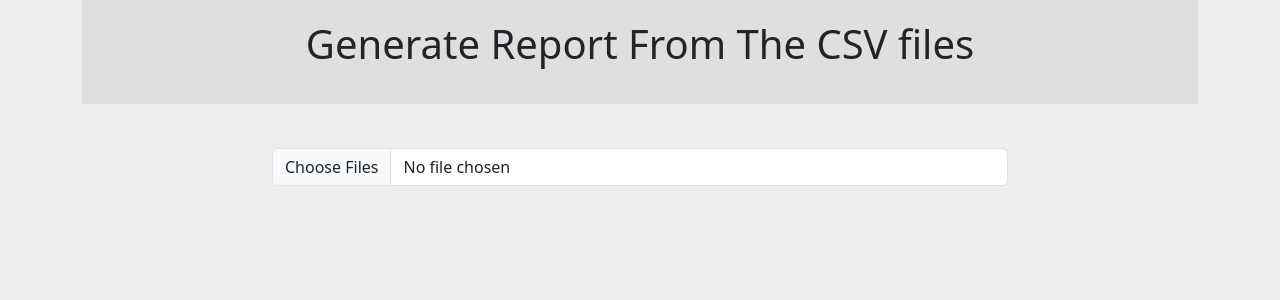
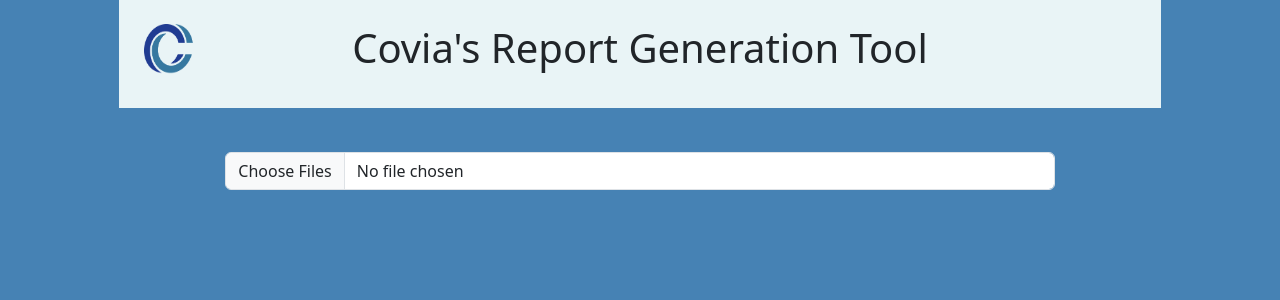
Before and after one commit to RayGone/ReportGenTool, a PHP site: page / in a window 1280 px wide. Shown: the top 300 px of the page. Run offline with PHP 8.4, Linux system fonts and the light colour scheme; some libraries are stand-ins or nearby versions.

Commit message:
changed UI color theme, moved CSS to separate file, favicon added

```diff
--- /dev/null
+++ b/custom.css
@@ -0,0 +1,74 @@
+body {
+    background-color: steelblue;
+}
+
+.jumbotron {
+    padding: 0 25px;
+    background-color: rgb(233,244,246);
+}
+
+.row {
+    padding-bottom: 20px;
+}
+
+.modal {
+    position: fixed;
+    height: 100vh;
+    width: 100vw;
+    background-color: #333333aa;
+    display: block;
+}
+
+.td {
+    text-shadow: 0 0 5px #fff;
+}
+
+.close-modal {
+    padding: 10px;
+    margin-right: 30px;
+    float: right;
+    font-size: 2em;
+    color: red;
+    cursor: pointer;
+    text-shadow: 2px 2px 2px #fff, -1px -1px 2px #888;
+}
+
+.sp2 {
+    animation-delay: 200ms;
+}
+
+.sp3 {
+    animation-delay: 400ms;
+}
+
+.wrap {
+    box-shadow: 1px 1px 2px #333, -1px -1px 2px #ccc;
+    padding: 0px 10px;
+    background-color: #fff;
+    margin-bottom: 10px;
+    border-radius: 25px;
+}
+
+input[name=filter] {
+    margin-top: 5px;
+}
+
+.machine {
+    box-shadow: 0 0 1rem 0 rgba(0, 0, 0, .2);
+    border-radius: 5px;
+    background-color: rgba(255, 255, 255, .15);
+    padding: 20px;
+    backdrop-filter: blur(5px);
+}
+
+.table-responsive {
+    box-shadow: 0 0 1rem 0 rgba(255, 255, 255, .2);
+    border-radius: 5px;
+    background-color: rgba(17, 104, 159, .9);
+    padding: 10px;
+    backdrop-filter: blur(5px);
+}
+
+tr, td, th {
+    color: whitesmoke;
+}
--- a/index.php
+++ b/index.php
@@ -3,63 +3,26 @@
 
 <head>
     <meta name="viewport" content="width=device-width, initial-scale=1">
+    <title>Tool</title>
+    <link rel='icon' type='image/png' href='c_logo.png'>
     <link rel="stylesheet" href="/bootstrap4/css/bootstrap.min.css">
     <link rel="stylesheet" href="/bootstrap5/css/bootstrap.min.css">
-    <style>
-        body {
-            background-color: #eee;
-        }
-
-        .jumbotron {
-            padding: 20px;
-            background-color: #dfdfdf;
-        }
-
-        .row {
-            padding-bottom: 20px;
-        }
-
-        .modal {
-            position: fixed;
-            height: 100vh;
-            width: 100vw;
-            background-color: #333333aa;
-            display: block;
-        }
-
-        .td{
-            text-shadow: 0 0 5px #fff;
-        }
-
-        .table-responsive{
-            background-color: #eeeeee88;
-            box-shadow: 2px 2px 5px #333, -2px -2px 5px #ccc;
-            padding: 5px;
-        }
-
-        .close-modal{
-            padding:10px;
-            margin-right: 30px;
-            float:right;font-size:2em;color:red;cursor:pointer;
-            text-shadow: 2px 2px 2px #fff, -1px -1px 2px #888;
-        }
-
-        .sp2{
-            animation-delay: 150ms;
-        }
-
-        .sp3{
-            animation-delay: 300ms;
-        }
-    </style>
+    <link rel='stylesheet' href='custom.css'>
 </head>
 
 <body>
-    <div class='container container-fluid'>
+    <div class='container-fluid'>
         <div class='row'>
-            <div class='col-md-12'>
+            <div class='col-md-10 offset-md-1'>
                 <div class='jumbotron'>
-                    <p class='title text-center display-6'>Generate Report From The CSV files</p>
+                    <br>
+                    <div class="row">
+                        <div class='col-md-2'><img src='c_logo.png' style='height:50px;width:50px;'></div>
+                        <div class='col-md-8'>
+                            <p class='title text-center display-6'>Covia's Report Generation Tool</p>
+                        </div>
+                    </div>
+
                 </div>
             </div>
         </div>
@@ -79,11 +42,21 @@
             <div class='col-md-8 offset-2 d-none machine'>
                 <div class='row'>
                     <div class='display-6'>Generate Report</div>
-                    <div class='col-sm-4'><label for='from'>From: </label>&nbsp;&nbsp;&nbsp;&nbsp;<input class='form-control' type='date' name='from' date></div>
-                    <div class='offset-4 col-sm-4'><label for='from'>To: </label>&nbsp;&nbsp;&nbsp;&nbsp;<input class='form-control' type='date' name='to' date></div>
+                    <div class='col-sm-3'><label for='from'>From: </label>&nbsp;&nbsp;&nbsp;&nbsp;<input class='form-control' type='date' name='from' date></div>
+                    <div class='offset-1 col-sm-3'><label for='from'>To: </label>&nbsp;&nbsp;&nbsp;&nbsp;<input class='form-control' type='date' name='to' date></div>
                 </div><br>
-                <label for='filter'>Take average of: <span id='agg-val'>5</span>min</label>
-                <input name='filter' type='range' min=1 max=120 style='width:100%;height:2em' oninput="document.getElementById('agg-val').innerHTML = this.value" value=5>
+                <label for='filter'>Take average of: <span id='agg-val'>5min</span></label>
+                <div class="wrap">
+                    <input name='filter' type='range' min=1 max=7200 style='width:100%;height:2em' oninput="updateDateRangeLabel(this)" value=300>
+                </div>
+                <script>
+                    function updateDateRangeLabel(range) {
+                        let v = parseInt(range.value);
+                        let m = parseInt(v / 60);
+                        let s = parseInt(((v / 60) - m) * 10);
+                        document.getElementById('agg-val').innerHTML = `${m}min ${s}s`;
+                    }
+                </script>
                 <nav class="alert alert-primary">
                     <div class="" href="#">&nbsp;&nbsp;Select Machine: &nbsp;&nbsp;&nbsp;<span id='sel-mac' class='dispaly-4 text-center'></span> </div>
                 </nav>
@@ -101,8 +74,8 @@
         <div class="row loader">
             <div class="col-md-4 offset-4 text-center">
                 <div class="spinner-grow spinner-grow-xl text-info" style="width: 5rem; height: 5rem;" role="status"></div>
-                <div class="spinner-grow spinner-grow-xl text-info sp2" style="width: 5rem; height: 5rem;" role="status"></div>
-                <div class="spinner-grow spinner-grow-xl text-info sp3" style="width: 5rem; height: 5rem;" role="status"></div>
+                &nbsp;&nbsp;<div class="spinner-grow spinner-grow-xl text-info sp2" style="width: 5rem; height: 5rem;" role="status"></div>
+                &nbsp;&nbsp;<div class="spinner-grow spinner-grow-xl text-info sp3" style="width: 5rem; height: 5rem;" role="status"></div>
             </div>
             <div class='col-md-12 text-center'>
                 <span class='display-4 td'>Processing....</span>
@@ -110,7 +83,7 @@
         </div>
         <div class='row cs d-none'>
             <div class='col-md-4 offset-4 text-center'>
-                <div class="alert alert-success display-6">
+                <div class="alert alert-primary display-6">
                     Processing Complete.
                 </div>
             </div>
```
Also changed, not shown: c_logo.png (added).
